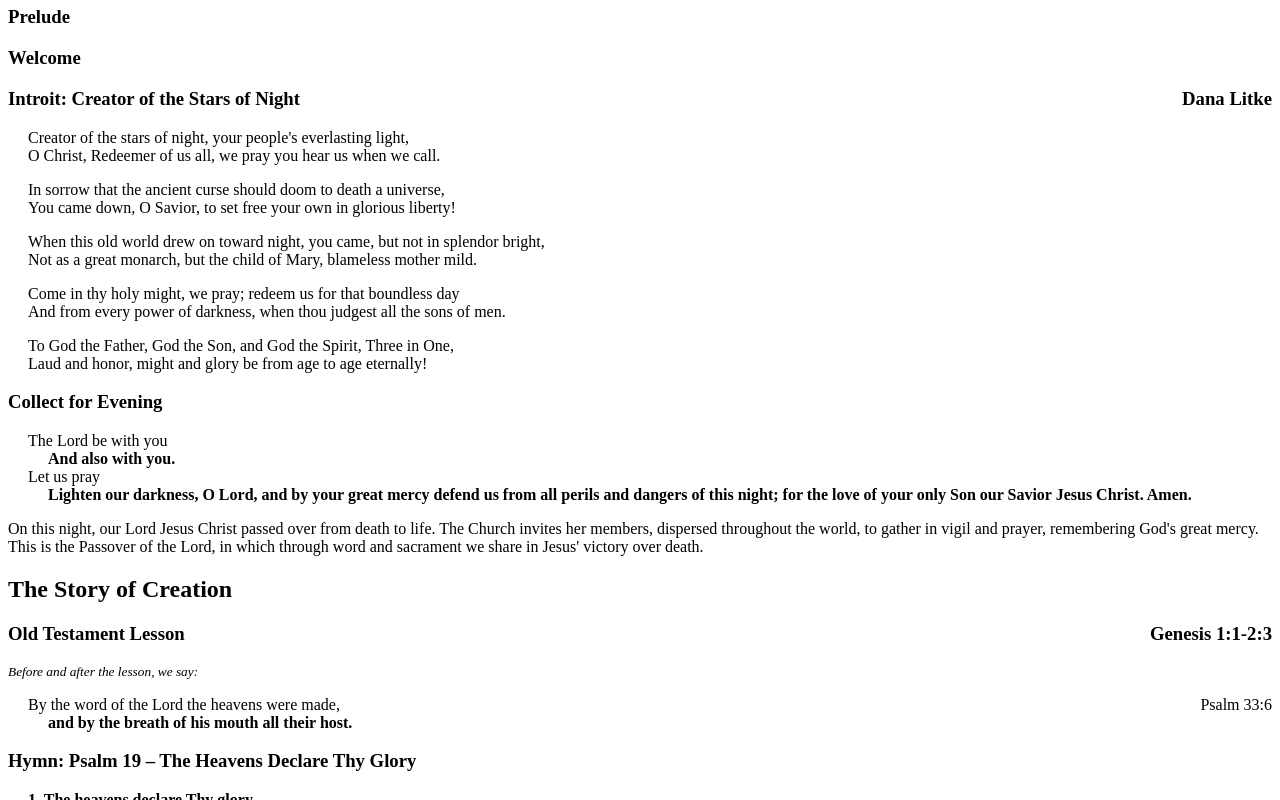
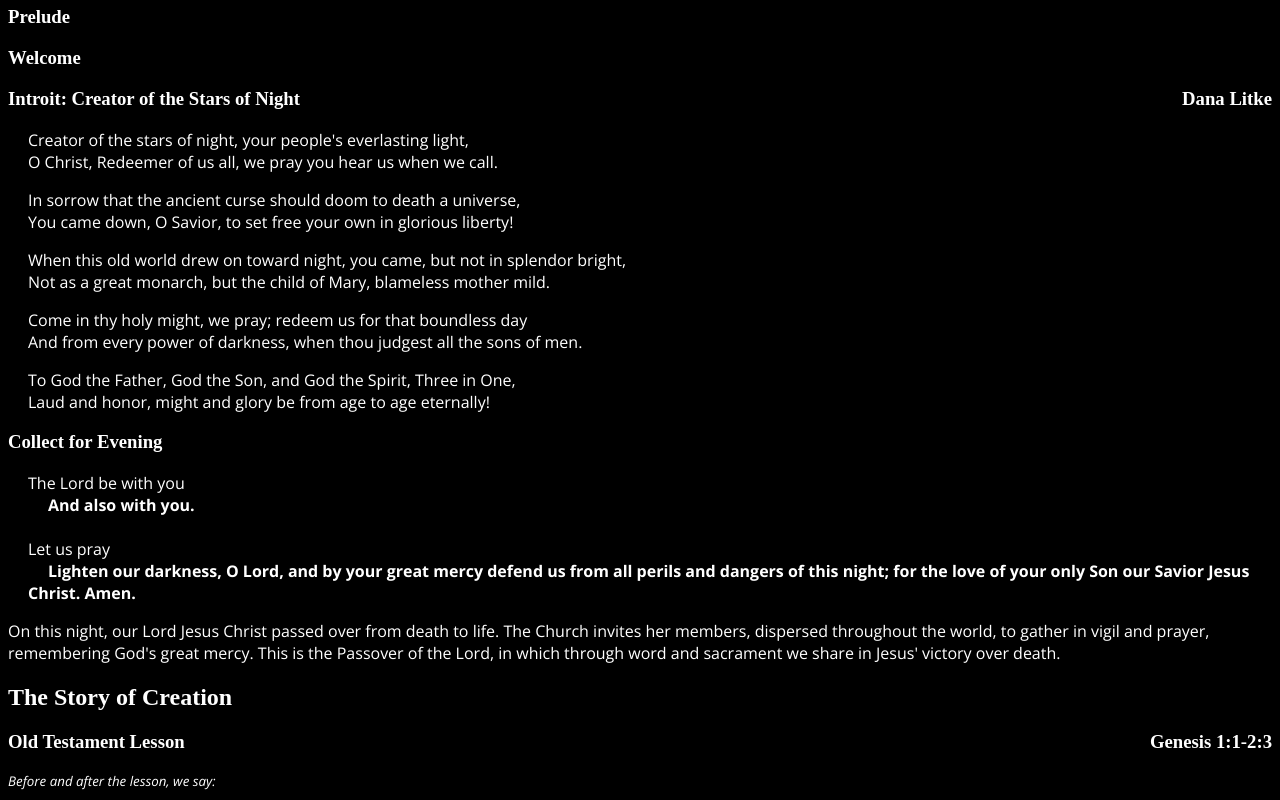
Before and after one commit to jamesefrank/bulletin, a plain HTML site: page index.html in a window 1280 px wide. Shown: the part 60-860 px from the top of the page. Drawn offline with nearby package versions, Linux system fonts and the light colour scheme.

Commit message:
added font and reversed colors

```diff
--- a/index.html
+++ b/index.html
@@ -1,9 +1,9 @@
 <html>
 	<head>
-
+		<link href='http://fonts.googleapis.com/css?family=Open+Sans+Condensed:300,700|Open+Sans:400italic,700italic,400,700' rel='stylesheet' type='text/css'>
 		<style type="text/css">
-
-		p {clear: both; margin-bottom: 10px;}
+		body {color: #fff; background: #000;}
+		p {clear: both; margin-bottom: 10px; font-family: "Open Sans", sans-serif;}
 		.clearfix {zoom:1}
 		.clearfix:after,.clearfix:before {content:"\0020";display:block;height 0;visibility:hidden}
 		.clearfix:after{clear:both}
@@ -11,13 +11,14 @@
 		.note {font-style: italic; font-size: smaller;}
 		.response {font-weight: bold;}
 		span.response {
-			display: block; float: left; clear: left; padding-left: 20px;
+			display: block; text-indent: 20px;
 			}
 		.lyrics {font-weight: bold; margin-left: 20px;}
 		.lyrics.nosinging {font-weight: normal;}
 		.prayer {margin-left: 20px; margin-bottom: 10px;}
 
 		</style>
+
 	</head>
 	<body>
 
```
